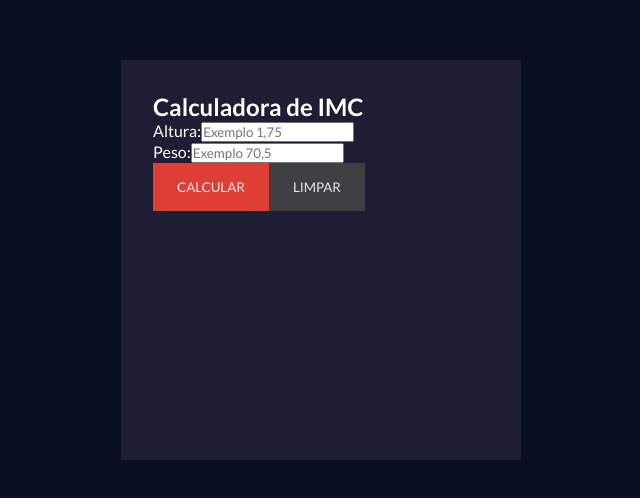
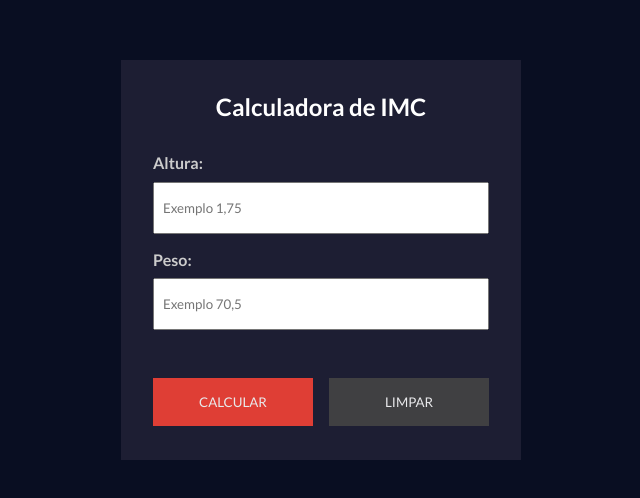
Before and after one commit to MPicolli/calculadora-imc-react, a React (Vite) app: page / in a window 1280 px wide. Shown: the part 140-638 px from the top of the page, without its empty margins (319-959 px from the left). Built offline with nearby package versions, Linux system fonts and the light colour scheme.

Commit message:
feat: cria o componente ImcCalc

```diff
--- a/src/components/ImcCalc.css
+++ b/src/components/ImcCalc.css
@@ -0,0 +1,34 @@
+#calc-container h2 {
+  text-align: center;
+  margin-bottom: 2rem;
+}
+
+.form-inputs {
+  display: flex;
+  flex-direction: column;
+  justify-content: space-between;
+}
+
+.form-control {
+  display: flex;
+  flex: 1;
+  flex-direction: column;
+  margin-bottom: 1rem;
+}
+
+.form-control label {
+  font-weight: bold;
+  margin-bottom: 0.6rem;
+  color: #ccc;
+}
+
+.form-control input {
+  padding: 1rem 0.5rem;
+}
+
+.action-control {
+  display: flex;
+  justify-content: space-between;
+  gap: 1rem;
+  margin-top: 2rem;
+}
--- a/src/components/ImcCalc.jsx
+++ b/src/components/ImcCalc.jsx
@@ -1,5 +1,6 @@
 import React from "react";
 import Button from "./Button";
+import "./ImcCalc.css";
 
 const ImcCalc = () => {
   return (
```
